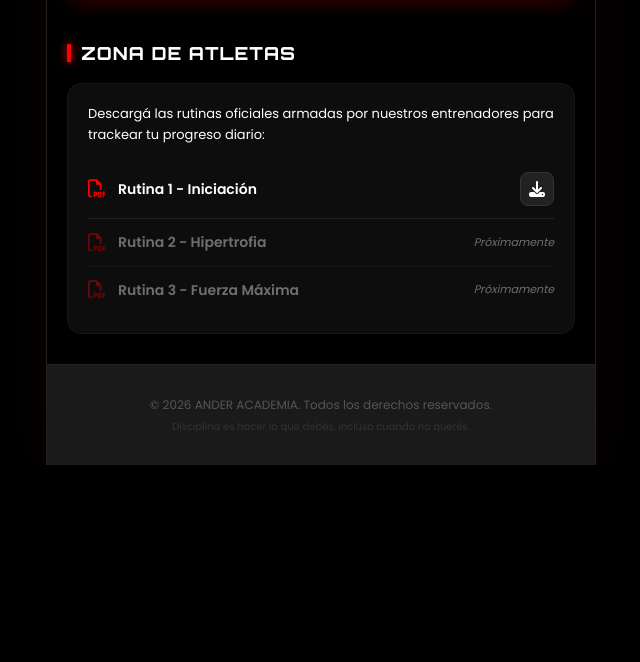
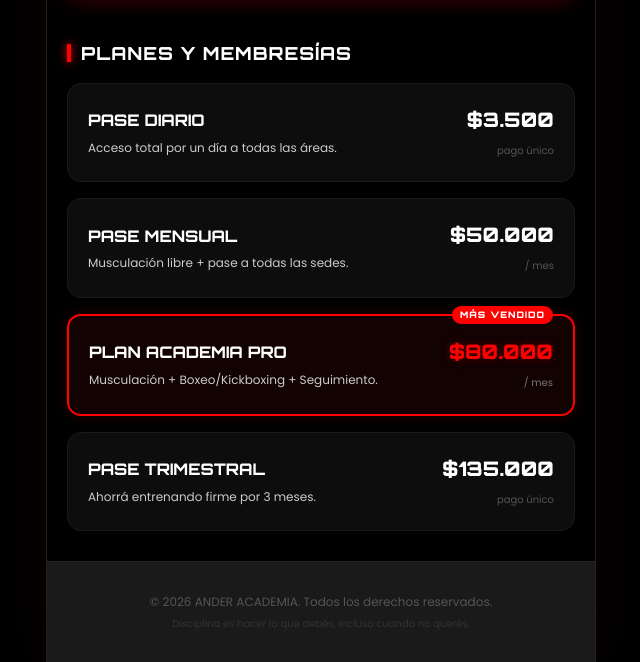
Before and after one commit to AxelUR14/Pagina-Ander, a plain HTML site: page index.html in a window 1280 px wide. Shown: the part 1510-2172 px from the top of the page, without its empty margins (319-959 px from the left). Before the commit the page ends 1975 px from the top, so only its background shows below. Drawn offline with Linux system fonts and the light colour scheme.

Commit message:
Dghcghgh

```diff
--- a/index.html
+++ b/index.html
@@ -494,37 +494,61 @@
             </a>
         </section>
 
-        <!-- SECCIÓN: DESCARGA DE RUTINAS -->
+       <!-- SECCIÓN: PLANES Y PRECIOS -->
 	   <section class="fade-in" style="animation-delay: 0.4s;">
-            <h3 class="section-title">Zona de Atletas</h3>
-            <div class="routine-box">
-                <p style="font-size: 13px; margin-bottom: 15px;">Descargá las rutinas oficiales armadas por nuestros entrenadores para trackear tu progreso diario:</p>
+		<h3 class="section-title">Planes y Membresías</h3>
 
-                <div class="routine-item">
-                    <div class="routine-info">
-                        <i class="fa-regular fa-file-pdf"></i>
-                        <span class="routine-name">Rutina 1 - Iniciación</span>
+		<div class="pricing-container" style="display: flex; flex-direction: column; gap: 16px;">
+
+			<!-- PLAN PASE DIARIO -->
+			<div class="price-card" style="background: var(--negro-card); border: 1px solid #1a1a1a; padding: 20px; border-radius: 14px; display: flex; justify-content: space-between; align-items: center; transition: 0.3s;">
+				<div>
+					<h4 style="font-family: 'Orbitron', sans-serif; font-size: 16px; font-weight: 800; color: var(--blanco-puro); margin-bottom: 4px;">PASE DIARIO</h4>
+					<p style="font-size: 12px; color: var(--blanco-mutado);">Acceso total por un día a todas las áreas.</p>
 				</div>
-                    <a href="rutina 1.pdf" download="rutina 1.pdf" class="download-icon-btn">
-                        <i class="fa-solid fa-download"></i>
-                    </a>
+				<div style="text-align: right;">
+					<div style="font-family: 'Orbitron', sans-serif; font-size: 20px; font-weight: 900; color: var(--blanco-puro);">$3.500</div>
+					<span style="font-size: 10px; color: #555;">pago único</span>
+				</div>
 			</div>
 
-                <div class="routine-item" style="opacity: 0.4;">
-                    <div class="routine-info">
-                        <i class="fa-regular fa-file-pdf"></i>
-                        <span class="routine-name">Rutina 2 - Hipertrofia</span>
+			<!-- PLAN MENSUAL ESTÁNDAR -->
+			<div class="price-card" style="background: var(--negro-card); border: 1px solid #1a1a1a; padding: 20px; border-radius: 14px; display: flex; justify-content: space-between; align-items: center; transition: 0.3s;">
+				<div>
+					<h4 style="font-family: 'Orbitron', sans-serif; font-size: 16px; font-weight: 800; color: var(--blanco-puro); margin-bottom: 4px;">PASE MENSUAL</h4>
+					<p style="font-size: 12px; color: var(--blanco-mutado);">Musculación libre + pase a todas las sedes.</p>
 				</div>
-                    <span style="font-size: 11px; font-style: italic;">Próximamente</span>
+				<div style="text-align: right;">
+					<div style="font-family: 'Orbitron', sans-serif; font-size: 20px; font-weight: 900; color: var(--blanco-puro);">$50.000</div>
+					<span style="font-size: 10px; color: #555;">/ mes</span>
+				</div>
 			</div>
 
-                <div class="routine-item" style="opacity: 0.4;">
-                    <div class="routine-info">
-                        <i class="fa-regular fa-file-pdf"></i>
-                        <span class="routine-name">Rutina 3 - Fuerza Máxima</span>
+			<!-- PLAN PRO / RECOMENDADO -->
+			<div class="price-card" style="background: #120202; border: 2px solid var(--rojo-neon); padding: 20px; border-radius: 14px; display: flex; justify-content: space-between; align-items: center; position: relative; box-shadow: 0 0 15px rgba(255, 0, 0, 0.15);">
+				<span style="position: absolute; top: -10px; right: 20px; background: var(--rojo-neon); color: white; font-family: 'Orbitron', sans-serif; font-size: 9px; font-weight: 900; padding: 2px 8px; border-radius: 20px; letter-spacing: 1px;">MÁS VENDIDO</span>
+				<div>
+					<h4 style="font-family: 'Orbitron', sans-serif; font-size: 16px; font-weight: 800; color: var(--blanco-puro); margin-bottom: 4px;">PLAN ACADEMIA PRO</h4>
+					<p style="font-size: 12px; color: var(--blanco-mutado);">Musculación + Boxeo/Kickboxing + Seguimiento.</p>
 				</div>
-                    <span style="font-size: 11px; font-style: italic;">Próximamente</span>
+				<div style="text-align: right;">
+					<div style="font-family: 'Orbitron', sans-serif; font-size: 20px; font-weight: 900; color: var(--rojo-neon); text-shadow: 0 0 8px rgba(255,0,0,0.3);">$80.000</div>
+					<span style="font-size: 10px; color: #777;">/ mes</span>
 				</div>
+			</div>
+
+			<!-- PLAN TRIMESTRAL -->
+			<div class="price-card" style="background: var(--negro-card); border: 1px solid #1a1a1a; padding: 20px; border-radius: 14px; display: flex; justify-content: space-between; align-items: center; transition: 0.3s;">
+				<div>
+					<h4 style="font-family: 'Orbitron', sans-serif; font-size: 16px; font-weight: 800; color: var(--blanco-puro); margin-bottom: 4px;">PASE TRIMESTRAL</h4>
+					<p style="font-size: 12px; color: var(--blanco-mutado);">Ahorrá entrenando firme por 3 meses.</p>
+				</div>
+				<div style="text-align: right;">
+					<div style="font-family: 'Orbitron', sans-serif; font-size: 20px; font-weight: 900; color: var(--blanco-puro);">$135.000</div>
+					<span style="font-size: 10px; color: #555;">pago único</span>
+				</div>
+			</div>
+
 		</div>
 	</section>
 
```
Lines whose indentation alone changed are shown as unchanged.
